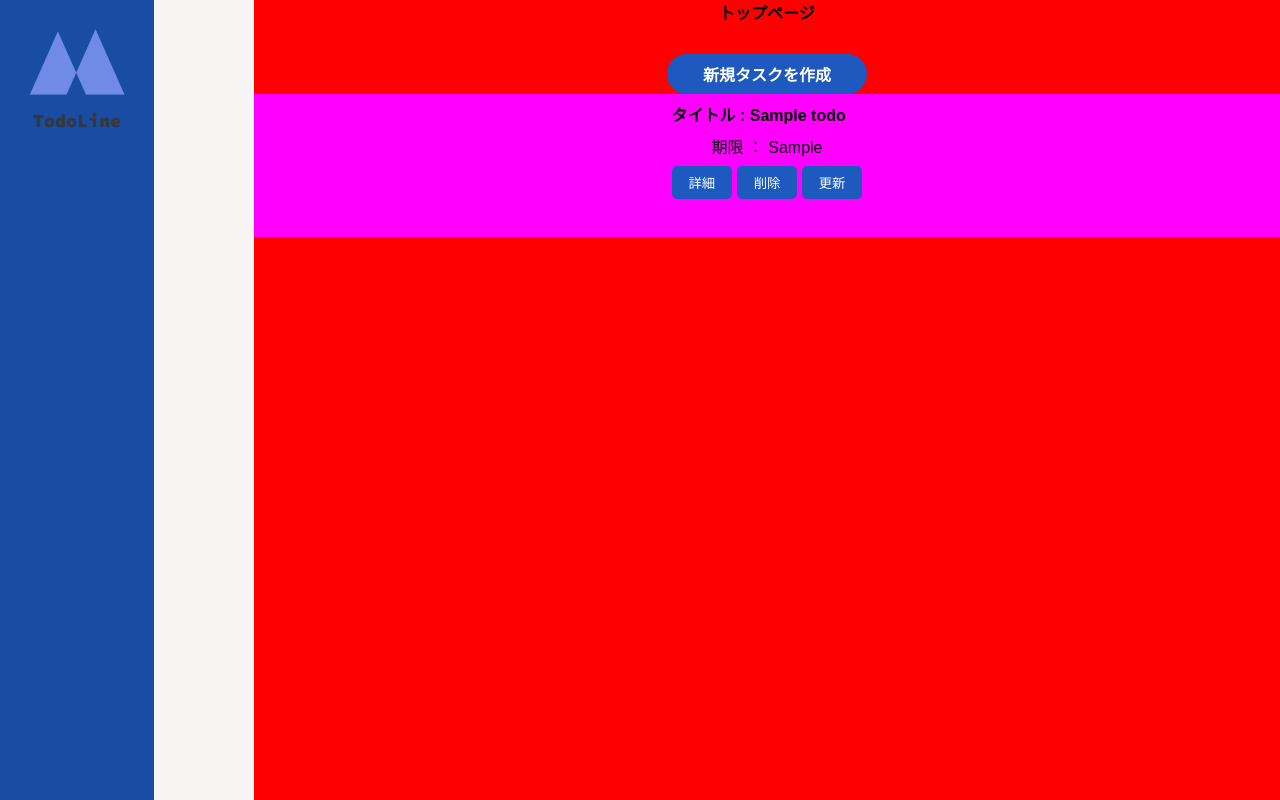
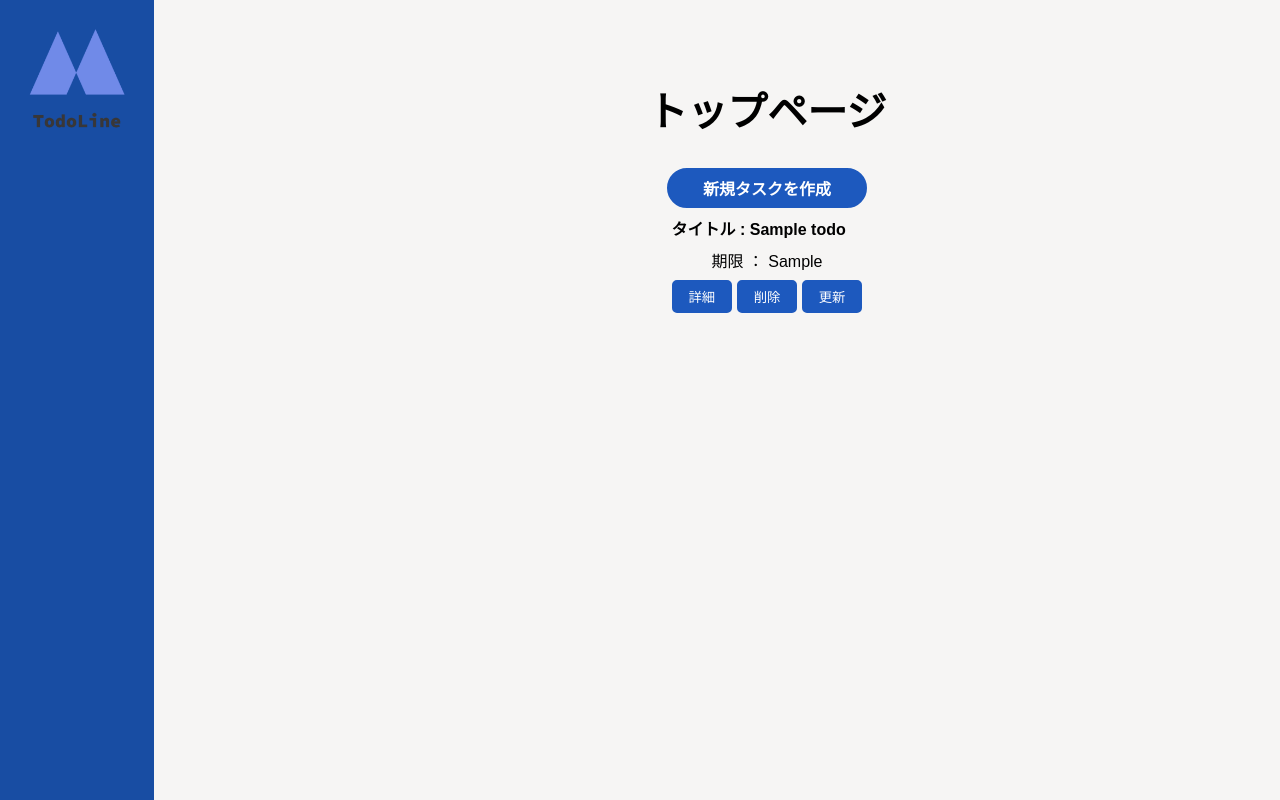
Before and after one commit to ShoKatsuki06/flask-todo-app, a Flask app: page / in a window 1280 px wide. Run offline with Flask 2, Linux system fonts and the light colour scheme; tables that the repository leaves empty or names only in its code hold one stand-in row (values such as "Sample post").

Commit message:
変更CSS

```diff
--- a/static/css/style.css
+++ b/static/css/style.css
@@ -16,7 +16,7 @@ body {
 }
 /*メインコンテンツ*/
 .content {
-  background: red;
+  /* background: red; */
   width: 100%;
   margin-left:100px;/*サイドバーとメインコンテンツの間に隙間*/
   text-align: center;
@@ -26,15 +26,14 @@ article {
   display:flex;
 }
 .top{
-  background: #fff;
-  margin:auto;
+  /* background: #fff; */
   margin-top:10vh;
   font-size: 5vh;
 }
 
 /*複数のテーブルを見やすいように*/
 .multiple_table{
-  background: #f0f;
+  /* background: #f0f; */
   margin:auto;
   display: flex;
   flex-wrap: wrap;
--- a/templates/index.html
+++ b/templates/index.html
@@ -1,13 +1,15 @@
 {% extends "base.html" %}
 
 {% block body %}
-<h1>トップページ</h1>
-<p><button type="button" onclick="location.href='/create'" class="confirm_btn">新規タスクを作成</button></p>
+<div class="top">
+  <h1>トップページ</h1>
+  <p><button type="button" onclick="location.href='/create'" class="confirm_btn">新規タスクを作成</button></p>
+</div>
 <div class="multiple_table">
 {% for post in posts %}
 <table class="table">
   <tr>
-    <th><h2>タイトル : {{ post[1] }}</h2></th>
+    <th><p>タイトル : {{ post[1] }}</p></th>
   </tr>
   <tr>
     <td><p>期限 ： {{ post[3] }}</p></td>
```
